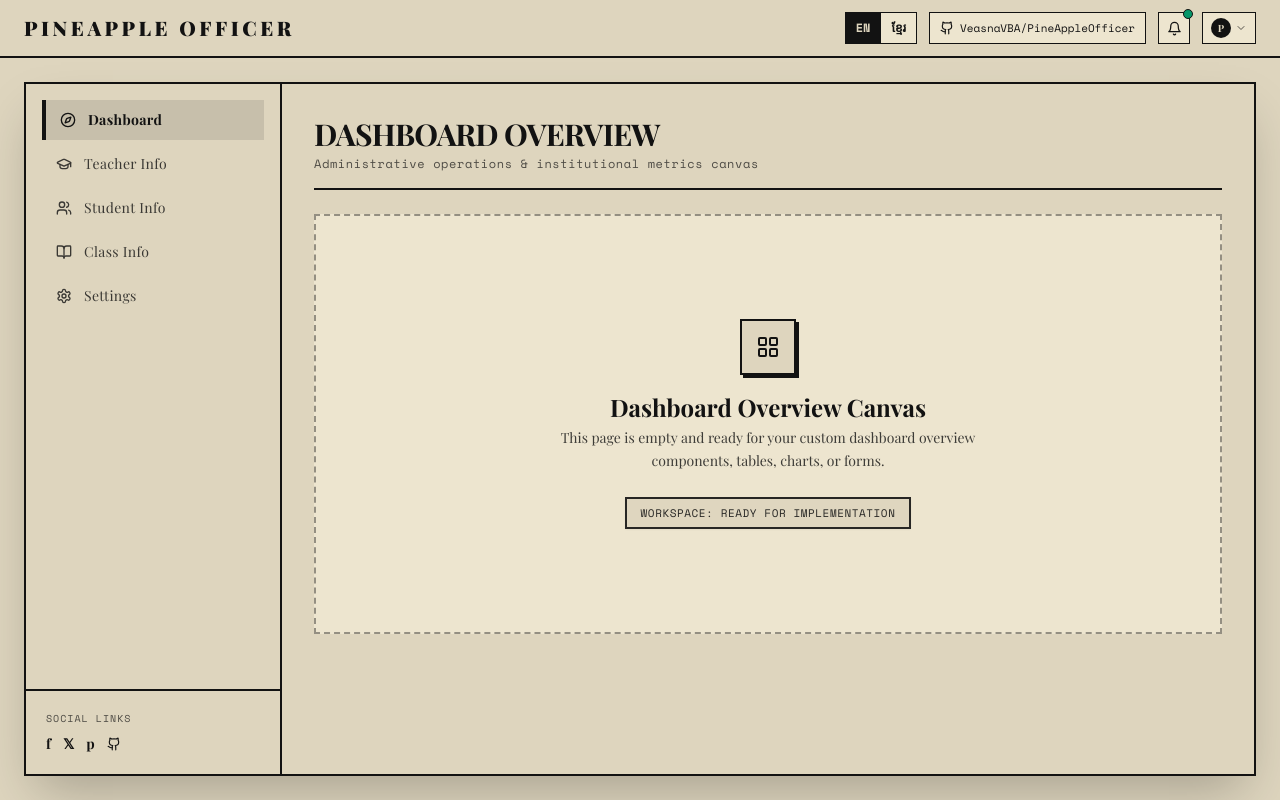
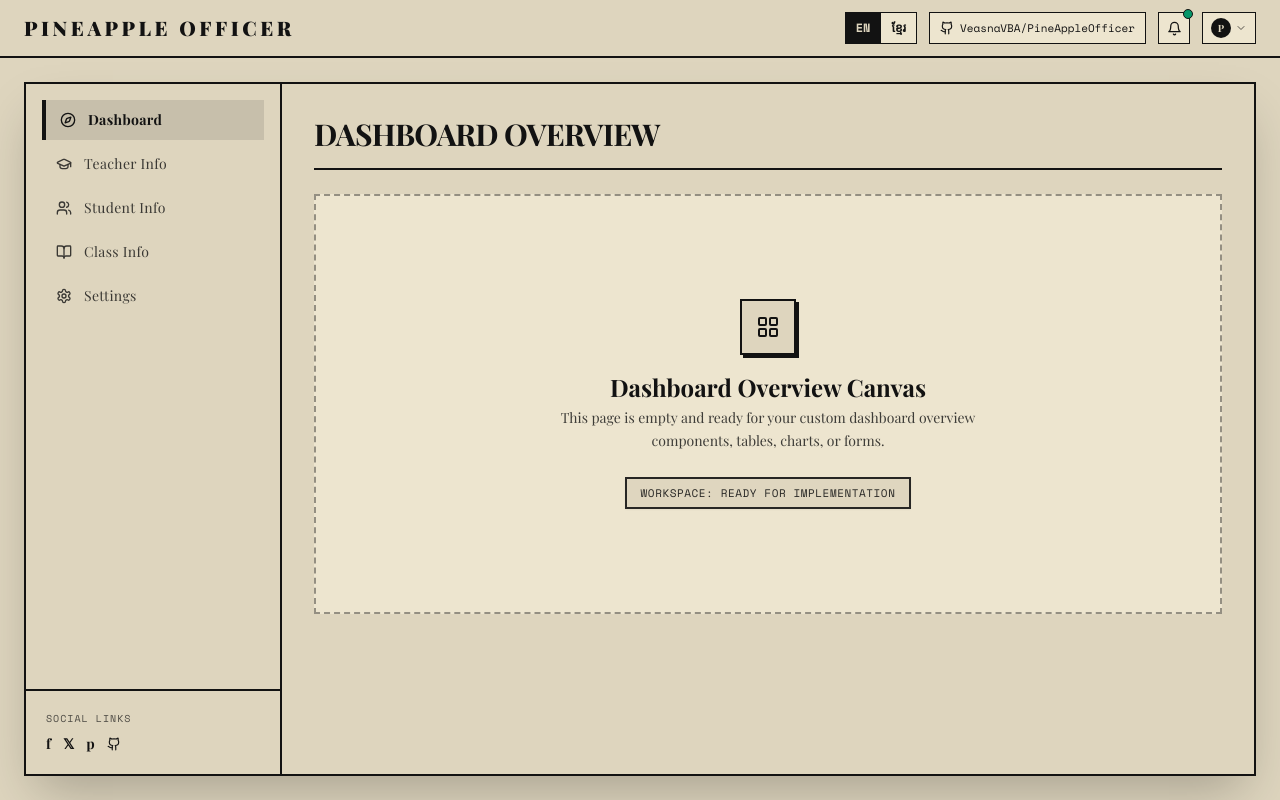
Before and after one commit to VeasnaVBA/PineAppleOfficer, a React (Vite) app: page / in a window 1280 px wide. Built offline with nearby package versions, Linux system fonts and the light colour scheme; a web font is replaced by a local one.

Commit message:
fix: remove page subtitle descriptions from header across all pages

```diff
--- a/src/App.tsx
+++ b/src/App.tsx
@@ -89,7 +89,6 @@ export function App() {
               {currentTab === 'dashboard' && (
                 <BlankPageTemplate
                   title={t.pages.dashboardTitle}
-                  subtitle={t.pages.dashboardSub}
                   lang={lang}
                 />
               )}
@@ -97,7 +96,6 @@ export function App() {
               {currentTab === 'teachers' && (
                 <BlankPageTemplate
                   title={t.pages.teachersTitle}
-                  subtitle={t.pages.teachersSub}
                   lang={lang}
                 />
               )}
@@ -105,7 +103,6 @@ export function App() {
               {currentTab === 'students' && (
                 <BlankPageTemplate
                   title={t.pages.studentsTitle}
-                  subtitle={t.pages.studentsSub}
                   lang={lang}
                 />
               )}
@@ -113,7 +110,6 @@ export function App() {
               {currentTab === 'classes' && (
                 <BlankPageTemplate
                   title={t.pages.classesTitle}
-                  subtitle={t.pages.classesSub}
                   lang={lang}
                 />
               )}
--- a/src/components/BlankPageTemplate.tsx
+++ b/src/components/BlankPageTemplate.tsx
@@ -5,13 +5,12 @@ import { Language, translations } from '../translations';
 interface BlankPageTemplateProps {
   title: string;
   breadcrumb?: string;
-  subtitle: string;
+  subtitle?: string;
   lang: Language;
 }
 
 export const BlankPageTemplate: React.FC<BlankPageTemplateProps> = ({
   title,
-  subtitle,
   lang
 }) => {
   const t = translations[lang];
@@ -23,9 +22,6 @@ export const BlankPageTemplate: React.FC<BlankPageTemplateProps> = ({
         <h2 className="font-serif text-2xl sm:text-3xl font-bold uppercase tracking-tight">
           {title}
         </h2>
-        <p className="font-mono text-xs opacity-70 tracking-wider mt-1">
-          {subtitle}
-        </p>
       </div>
 
       {/* Main Empty Canvas Area - Dynamic Theme Colors */}
--- a/src/components/ThemeSettingsView.tsx
+++ b/src/components/ThemeSettingsView.tsx
@@ -182,9 +182,6 @@ export const ThemeSettingsView: React.FC<ThemeSettingsViewProps> = ({
           <h2 className="text-2xl sm:text-3xl font-bold uppercase tracking-tight" style={{ fontFamily: theme.fontFamily }}>
             {t.pages.settingsTitle}
           </h2>
-          <p className="font-mono text-xs opacity-70 tracking-wider mt-1">
-            {t.pages.settingsSub}
-          </p>
         </div>
 
         <button
```
